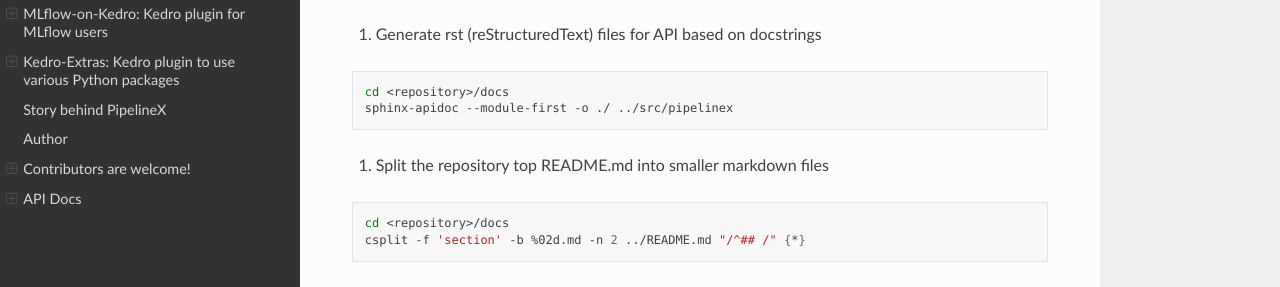
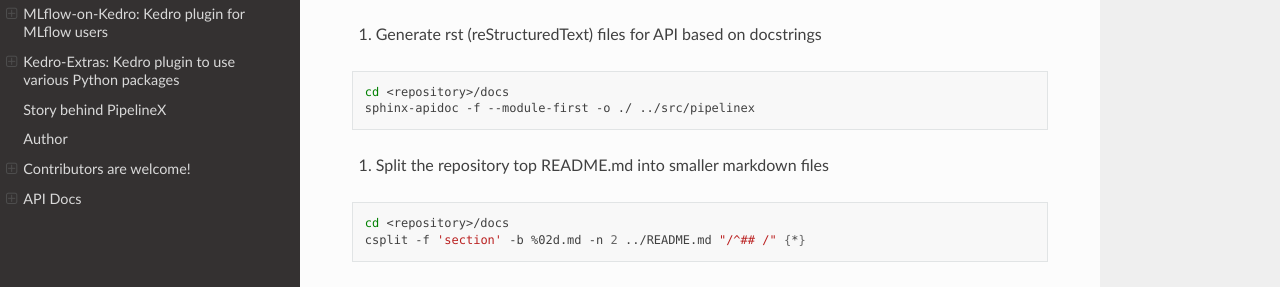
Before and after one commit to Minyus/pipelinex, a Sphinx documentation site: the page built from docs/README.md, in a window 1280 px wide and 1027 px high. Shown: the part 388-675 px from the top of the window. Built offline with Sphinx 7.4.7 and the Read the Docs theme 2.0.0, drawn with Linux system fonts in a browser that asks for light colours.

Commit message:
[Docs] Update

````diff
--- a/docs/README.md
+++ b/docs/README.md
@@ -13,7 +13,7 @@
 2. Generate rst (reStructuredText) files for API based on docstrings
 ```bash
 cd <repository>/docs
-sphinx-apidoc --module-first -o ./ ../src/pipelinex
+sphinx-apidoc -f --module-first -o ./ ../src/pipelinex
 ```
 
 3. Split the repository top README.md into smaller markdown files
````
